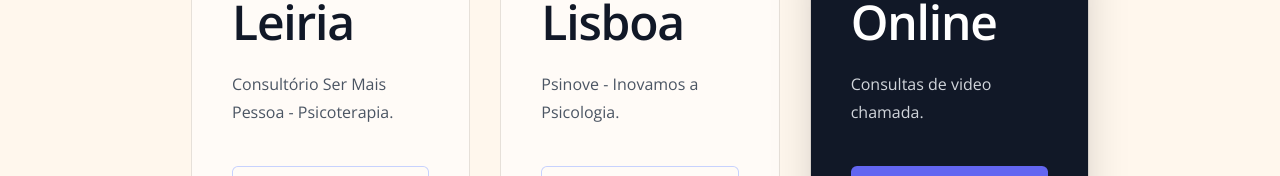
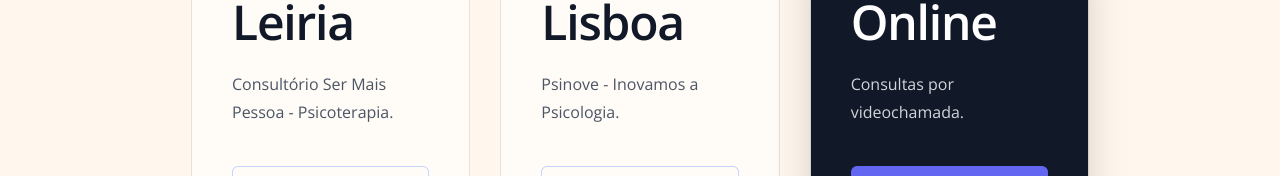
Before and after one commit to DeleteMind/site_psicologa, a Next.js app in the folder daniela-app/: page /consultas in a window 1280 px wide. Shown: the part 592-768 px from the top of the page. Built offline with nearby package versions, Linux system fonts and the light colour scheme.

Commit message:
change_description

```diff
--- a/daniela-app/components/PricingSection.tsx
+++ b/daniela-app/components/PricingSection.tsx
@@ -24,7 +24,7 @@ const tiers = [
     id: 'choose-three',
     href: '#',
     local: 'Online',
-    description: 'Consultas de video chamada.',
+    description: 'Consultas por videochamada.',
     // features: [
     //   'Unlimited products',
     //   'Unlimited subscribers',
```
